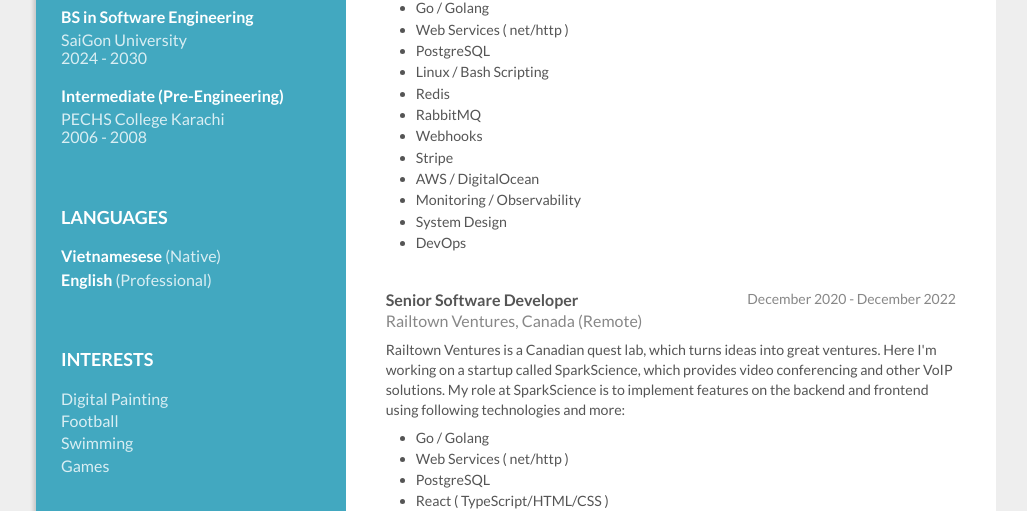
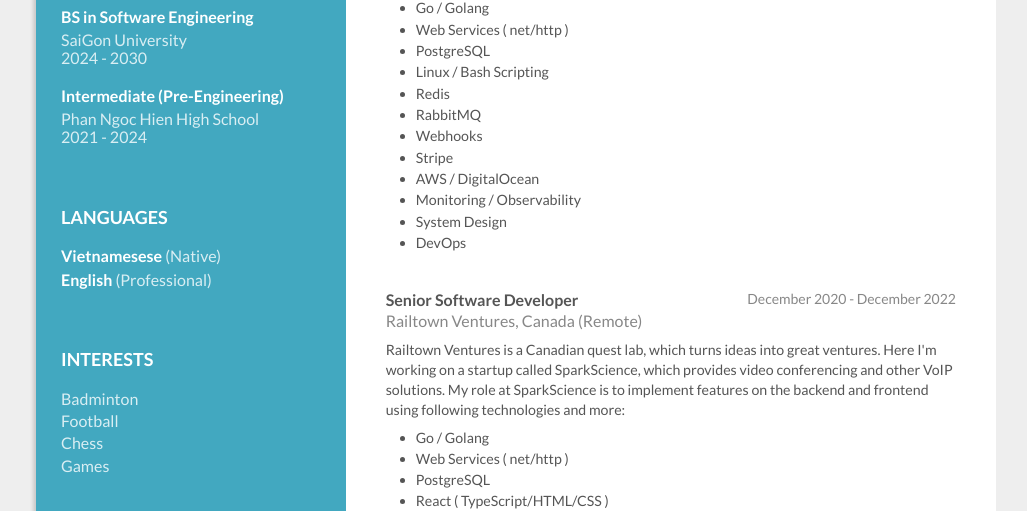
Before and after one commit to dat191026/phamtiendat.github.io, a plain HTML site: page index.html in a window 1280 px wide. Shown: the part 519-1030 px from the top of the page, without its empty margins (124-1151 px from the left). Drawn offline with nearby package versions, Linux system fonts and the light colour scheme.

Commit message:
Update index.html

```diff
--- a/index.html
+++ b/index.html
@@ -56,7 +56,7 @@
                     </div>
                     <div class="personal-ed">
                         <p class="personal-ed-bold">Intermediate (Pre-Engineering)</p>
-                        <p class="personal-ed-light">PECHS College Karachi<br>2006 - 2008</p>
+                        <p class="personal-ed-light">Phan Ngoc Hien High School<br>2021 - 2024</p>
                     </div>
 
                     <h3>Languages</h3>
@@ -67,9 +67,9 @@
 
                     <h3>Interests</h3>
                     <div class="personal-ed">
-                        <p class="personal-ed-light">Digital Painting</p>
+                        <p class="personal-ed-light">Badminton </p>
                         <p class="personal-ed-light">Football</p>
-                        <p class="personal-ed-light">Swimming</p>
+                        <p class="personal-ed-light">Chess</p>
                         <p class="personal-ed-light">Games</p>
                     </div>
 
```
